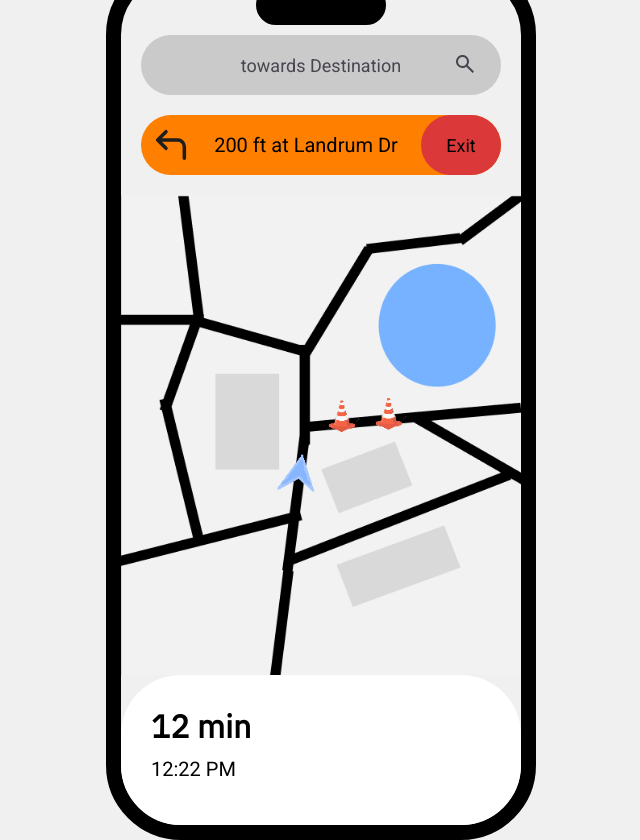
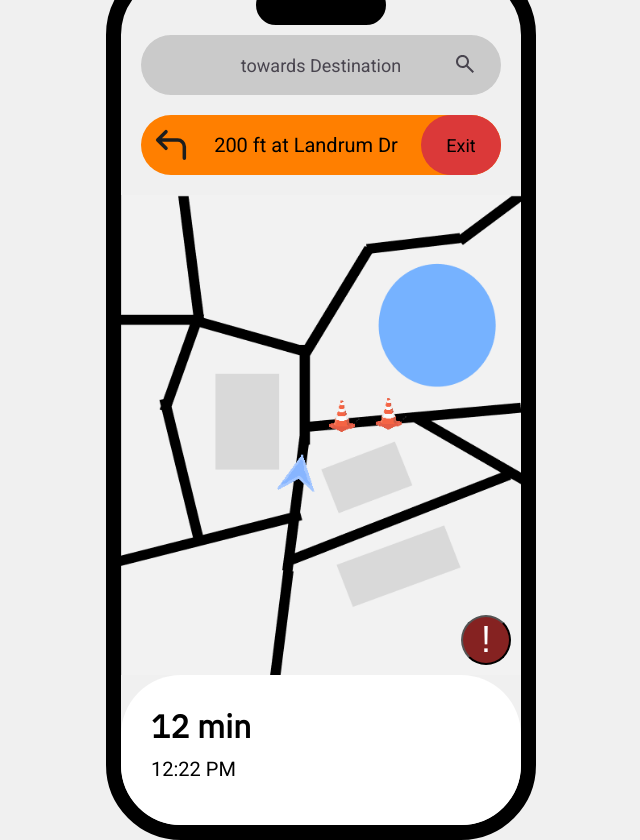
Before and after one commit to mcsaunders02/wm-nav-prototype, a React (Vite) app: page / in a window 1280 px wide. Shown: the whole page, without its empty margins (319-959 px from the left). Built offline with nearby package versions, Linux system fonts and the light colour scheme.

Commit message:
Can place cones on map

```diff
--- a/src/App.tsx
+++ b/src/App.tsx
@@ -1,12 +1,18 @@
 import { useSelector } from "react-redux";
 import "./index.css";
-import { AppScreen, selectActiveRoute, selectScreen } from "./redux/mainSlice";
+import {
+    AppScreen,
+    selectActiveRoute,
+    selectIsReporting,
+    selectScreen
+} from "./redux/mainSlice";
 import { MapScreen } from "./screens/MapScreen";
 import { SelectDestinationScreen } from "./screens/SelectDestinationScreen";
 
 export const App = () => {
     const screen = useSelector(selectScreen);
     const activeRoute = useSelector(selectActiveRoute);
+    const isReporting = useSelector(selectIsReporting);
 
     return (
         <div className="main">
@@ -23,7 +29,9 @@ export const App = () => {
                     <div className="screen"></div>
                 )}
 
-                {activeRoute ? (
+                {isReporting ? (
+                    <div className="bottom-display display-no-route">Select a Path</div>
+                ) : activeRoute ? (
                     <div className="bottom-display">
                         <div className="time-left-display">12 min</div>
                         <div className="time-display">12:22 PM</div>
--- a/src/index.css
+++ b/src/index.css
@@ -302,3 +302,36 @@ body {
     width: 400px;
     height: 640px;
 }
+
+.report-button-container {
+    display: flex;
+    flex-direction: row;
+    justify-content: end;
+    align-items: end;
+}
+
+.report-button {
+    width: 50px;
+    height: 50px;
+    border-radius: 25px;
+    margin-right: 10px;
+    margin-bottom: 10px;
+
+    background-color: #852221;
+    cursor: pointer;
+
+    color: white;
+    font-size: 36px;
+}
+
+.report-button:hover {
+    background-color: #9c1f1d;
+}
+
+.report-button:active {
+    background-color: #b91c1a;
+}
+
+.special-cursor {
+    cursor: url("./cone.png"), url("./cone.png"), auto;
+}
--- a/src/redux/mainSlice.ts
+++ b/src/redux/mainSlice.ts
@@ -11,11 +11,15 @@ export enum AppScreen {
 export type AppState = {
     screen: AppScreen; // Current screen
     activeRoute: boolean; // Is there an active route?
+    isReporting: boolean; // Is the user reporting a path?
+    positions: number[][]; // List of points of blockages
 };
 
 const initialState: AppState = {
     screen: AppScreen.Map,
-    activeRoute: true
+    activeRoute: true,
+    isReporting: false,
+    positions: []
 };
 
 export const mainSlice = createSlice({
@@ -28,11 +32,23 @@ export const mainSlice = createSlice({
 
         setActiveRoute(state: AppState, action: PayloadAction<boolean>) {
             state.activeRoute = action.payload;
+        },
+
+        setIsReporting(state: AppState, action: PayloadAction<boolean>) {
+            state.isReporting = action.payload;
+        },
+
+        addPosition(state: AppState, action: PayloadAction<number[]>) {
+            state.positions.push(action.payload);
+        },
+
+        popPosition(state: AppState) {
+            state.positions.pop();
         }
     }
 });
 
-export const { setActiveRoute, setScreen } = mainSlice.actions;
+export const { addPosition, popPosition, setActiveRoute, setIsReporting, setScreen } = mainSlice.actions;
 
 export default mainSlice.reducer;
 
@@ -41,3 +57,9 @@ export const selectScreen = (state: AppState): AppScreen => state.screen;
 
 // Selects if there is an active route
 export const selectActiveRoute = (state: AppState): boolean => state.activeRoute;
+
+// Selects if the user is reporting a location
+export const selectIsReporting = (state: AppState): boolean => state.isReporting;
+
+// Selects the list of positions
+export const selectPositions = (state: AppState): number[][] => state.positions;
--- a/src/screens/MapScreen.tsx
+++ b/src/screens/MapScreen.tsx
@@ -1,19 +1,60 @@
 import { useDispatch, useSelector } from "react-redux";
 import {
+    addPosition,
     AppScreen,
+    popPosition,
     selectActiveRoute,
+    selectIsReporting,
+    selectPositions,
     setActiveRoute,
+    setIsReporting,
     setScreen
 } from "../redux/mainSlice";
+import classNames from "classnames";
+import { useEffect, useRef } from "react";
 
 // This screen shows the map
 export const MapScreen = () => {
     const dispatch = useDispatch();
 
     const activeRoute = useSelector(selectActiveRoute);
+    const isReporting = useSelector(selectIsReporting);
+    const positions = useSelector(selectPositions);
+
+    // This is needed to get the position of the map
+    const ref = useRef();
+
+    useEffect(() => {
+        const listener = (event) => {
+            if (isReporting) {
+                // Find the x/y coords relative to the map
+                const clientRect = ref.current!.getClientRects()[0];
+
+                const x = event.clientX - clientRect.x;
+                const y = event.clientY - clientRect.y;
+
+                console.log(x, y);
+
+                if (x >= 0 && y >= 0 && (x <= 340 || y <= 420)) {
+                    dispatch(addPosition([x, y]));
+                    dispatch(setIsReporting(false));
+                }
+            }
+        };
+
+        document.addEventListener("click", listener);
+
+        return () => document.removeEventListener("click", listener);
+    }, [isReporting, dispatch]);
 
     return (
-        <div className="screen map-screen">
+        <div
+            className={classNames(
+                "screen",
+                "map-screen",
+                isReporting ? "special-cursor" : ""
+            )}
+        >
             {/* This actually serves as a button, so you click on it and get taken to the new page */}
             <div className="one-container">
                 <div
@@ -42,8 +83,35 @@ export const MapScreen = () => {
                 <span style={{ height: "60px" }}></span>
             )}
 
-            <div className="map">
-                <img width="400px" height="480px" src="./mymap.png" alt="A map containing paths"></img>
+            <div className="map one-container" ref={ref}>
+                <img
+                    width="400px"
+                    height="480px"
+                    src="./mymap.png"
+                    alt="A map containing paths"
+                ></img>
+
+                {isReporting || (
+                    <div className="report-button-container">
+                        <button
+                            className="report-button"
+                            onClick={() => {
+                                dispatch(setIsReporting(true));
+                            }}
+                        >
+                            !
+                        </button>
+                    </div>
+                )}
+
+                {positions.map((pos, idx) => (
+                    <img
+                        key={idx}
+                        src="./cone.png"
+                        style={{ position: "relative", top: pos[1], left: pos[0] }}
+                        alt="traffic cone"
+                    ></img>
+                ))}
             </div>
         </div>
     );
```
Also changed, not shown: public/cone.png (added).
